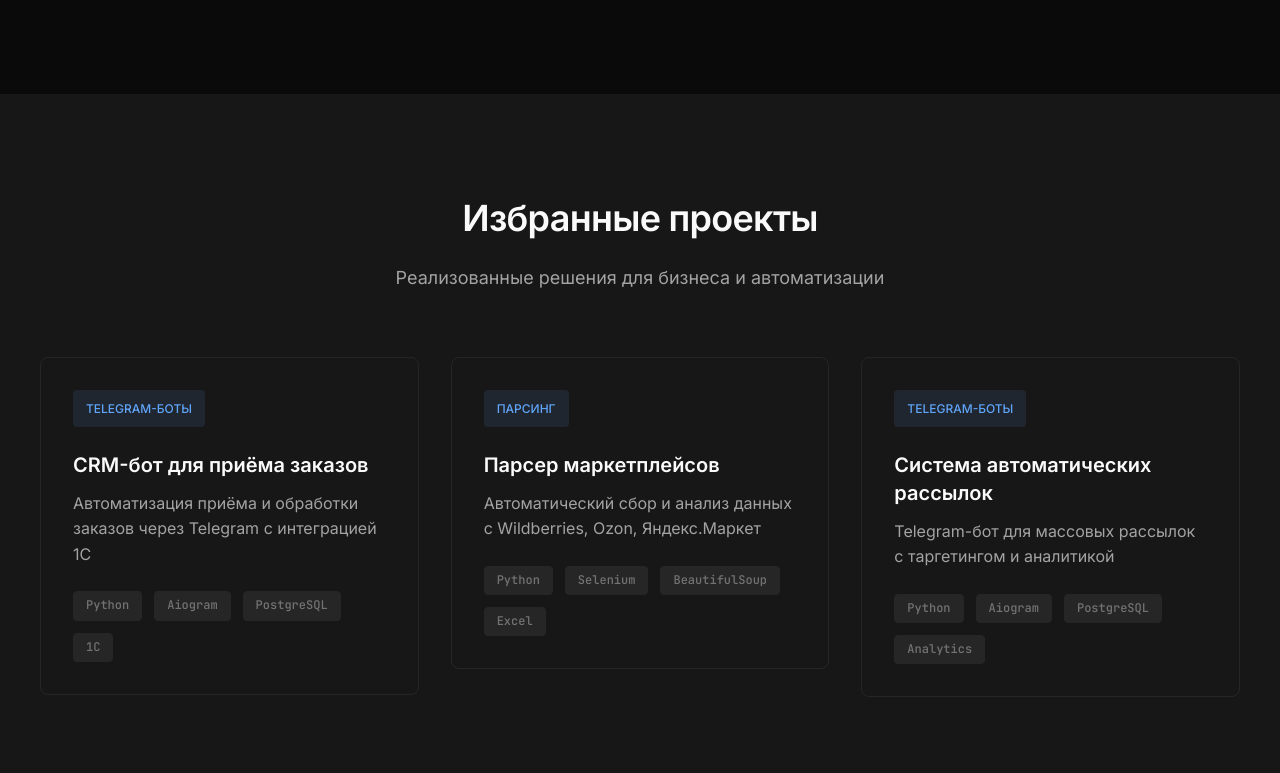
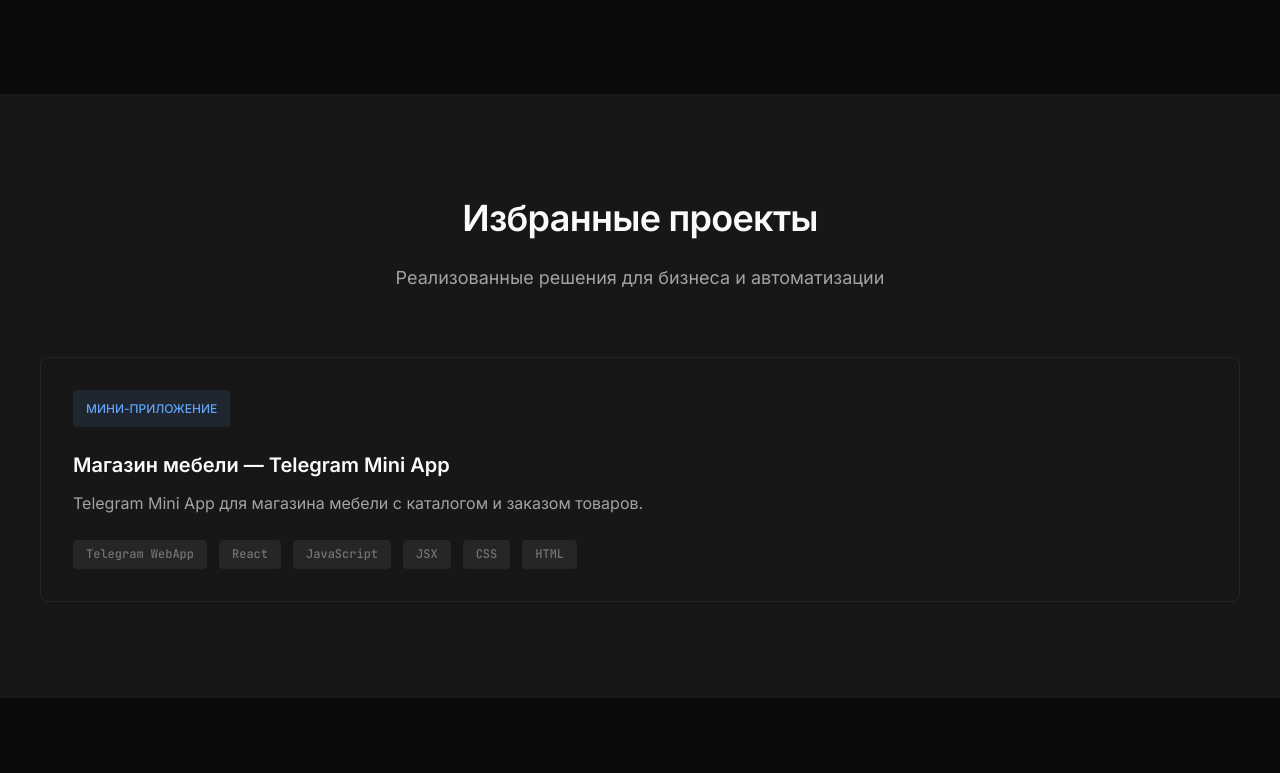
Before and after one commit to berserkedman/crackkdev.portfolio, a React (Vite) app: page / in a window 1280 px wide. Shown: the part 907-1680 px from the top of the page. Built offline with nearby package versions, Linux system fonts and the light colour scheme.

Commit message:
Update Projects.jsx

```diff
--- a/src/components/sections/Projects.jsx
+++ b/src/components/sections/Projects.jsx
@@ -11,30 +11,8 @@
     category: 'TELEGRAM-БОТЫ',
     title: 'CRM-бот для приёма заказов',
     description: 'Автоматизация приёма и обработки заказов через Telegram с интеграцией 1С',
-    fullDescription: 'Полноценная CRM-система на базе Telegram-бота. Автоматический приём заказов, интеграция с 1С, уведомления менеджерам, статистика продаж.',
+    fullDescription: 'Полноценная CRM-система на базе Telegram-бота.',
     tech: ['Python', 'Aiogram', 'PostgreSQL', '1C'],
-    images: [],
-    link: ''
-  },
-  {
-    id: 2,
-    slug: 'parser',
-    category: 'ПАРСИНГ',
-    title: 'Парсер маркетплейсов',
-    description: 'Автоматический сбор и анализ данных с Wildberries, Ozon, Яндекс.Маркет',
-    fullDescription: 'Система автоматического парсинга товаров, цен и остатков с популярных маркетплейсов. Выгрузка в Excel, аналитика, мониторинг конкурентов.',
-    tech: ['Python', 'Selenium', 'BeautifulSoup', 'Excel'],
-    images: [],
-    link: ''
-  },
-  {
-    id: 3,
-    slug: 'mailing-bot',
-    category: 'TELEGRAM-БОТЫ',
-    title: 'Система автоматических рассылок',
-    description: 'Telegram-бот для массовых рассылок с таргетингом и аналитикой',
-    fullDescription: 'Умная система рассылок в Telegram. Сегментация аудитории, таргетинг по интересам, A/B тестирование, детальная аналитика открытий и конверсий.',
-    tech: ['Python', 'Aiogram', 'PostgreSQL', 'Analytics'],
     images: [],
     link: ''
   }
@@ -42,20 +20,40 @@
 
 export const Projects = () => {
   const [projects, setProjects] = useState(defaultProjects)
+  const [loading, setLoading] = useState(true)
 
   useEffect(() => {
-    const saved = localStorage.getItem('siteContent')
-    if (saved) {
+    // Загружаем данные из projects.json
+    const loadProjects = async () => {
       try {
-        const content = JSON.parse(saved)
-        if (content.projects && content.projects.length > 0) {
-          setProjects(content.projects)
+        const res = await fetch('/data/projects.json')
+        if (res.ok) {
+          const data = await res.json()
+          if (data.projects && data.projects.length > 0) {
+            setProjects(data.projects)
+          }
         }
-      } catch (e) {
-        console.error('Error loading projects:', e)
+      } catch (error) {
+        console.error('Ошибка загрузки проектов:', error)
+      } finally {
+        setLoading(false)
       }
     }
+
+    loadProjects()
   }, [])
+
+  if (loading) {
+    return (
+      <section id="projects" className="projects">
+        <div className="projects__container">
+          <div className="projects__header">
+            <h2 className="projects__title">Загрузка...</h2>
+          </div>
+        </div>
+      </section>
+    )
+  }
 
   return (
     <section id="projects" className="projects">
```
